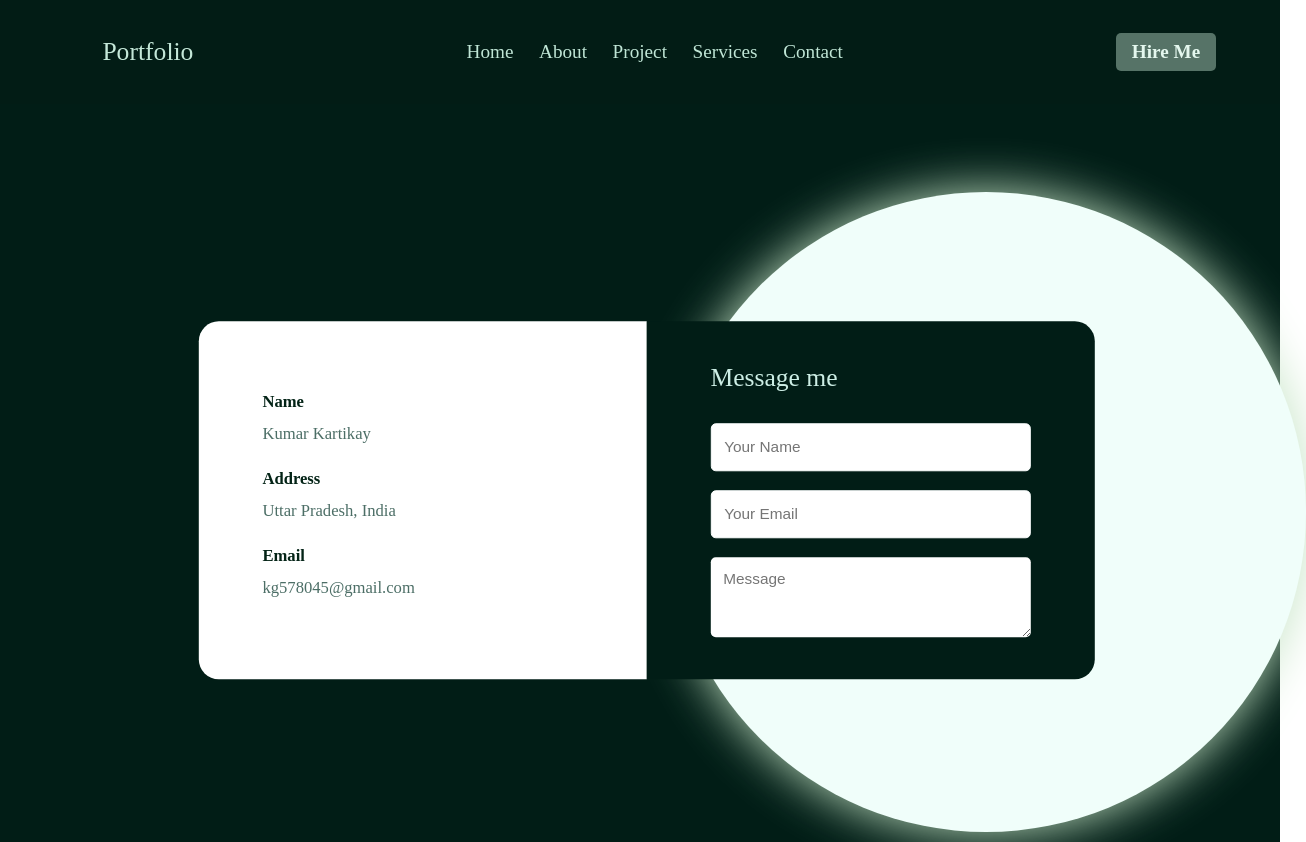
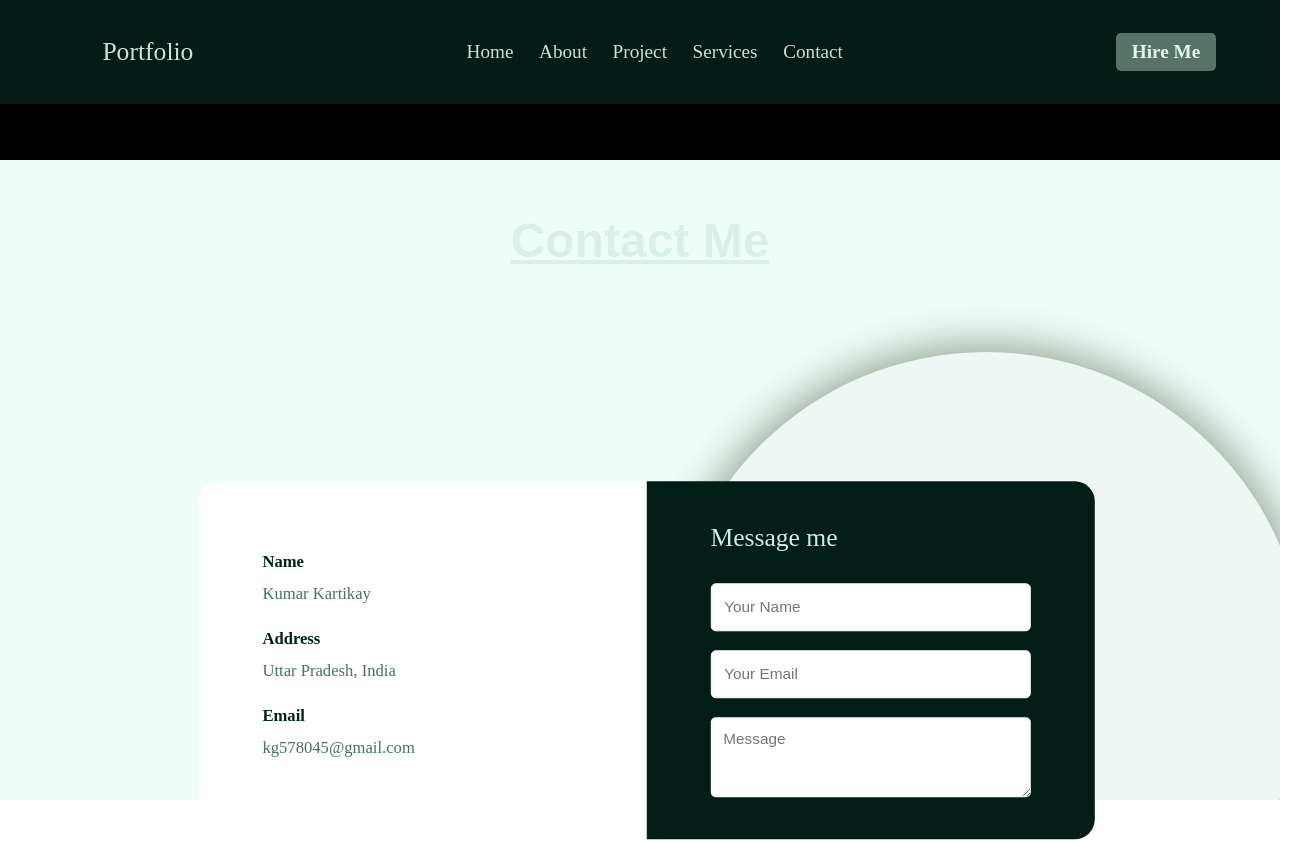
Before and after one commit to Kartikay786/Portfolio, a React (Vite) app: page /contact in a window 1280 px wide. Shown: the top 842 px of the page, 1306 px wide, since content can reach past the window. Built offline with nearby package versions, Linux system fonts and the light colour scheme.

Commit message:
some changes in reponsive

```diff
--- a/index.html
+++ b/index.html
@@ -5,6 +5,18 @@
     <link rel="icon" type="image/svg+xml" href="/vite.svg" />
     <meta name="viewport" content="width=device-width, initial-scale=1.0" />
     <title>Portfolio</title>
+    <style>
+      *{
+        padding: 0;
+        margin: 0;
+        box-sizing: border-box;
+      }
+      html,body{
+        height: 100%;
+        width: 100%;
+        overflow-x: hidden;
+      }
+    </style>
   </head>
   <body>
     <div id="root"></div>
--- a/src/Component/about/about.css
+++ b/src/Component/about/about.css
@@ -1,11 +1,14 @@
+
+
+
 .aboutpage{
     min-height: 100vh;
-    width: 100vw;
+    width: 100%;
     background:linear-gradient(rgb(231, 247, 240),rgb(231, 247, 240),white)
 }
 .tittle{
     height: 20vh;
-    width: 100vw;
+    width: 100%;
     display: flex;
     justify-content: center;
     align-items: center;
--- a/src/Component/contact/contact.css
+++ b/src/Component/contact/contact.css
@@ -1,7 +1,7 @@
 .contactpage{
     height: 150vh;
     width: 100vw;
-    background:rgb(1, 29, 22)
+    background:rgb(240, 254, 250);
     /* background-color: rgb(231, 247, 240); */
 }
 .contactpage .tittle h2{
@@ -88,9 +88,9 @@ textarea{
     height: 50vw;
     width: 50vw;
     border-radius: 50%;
-    background-color: rgb(240, 254, 250);
+    background-color: rgb(237, 247, 244);
     transform: translate(80%,5%);
-    box-shadow: 0px 0px 50px rgb(197, 228, 197);
+    box-shadow: 0px 0px 50px rgb(115, 135, 115);
 }
 .contactcontainer .textbox{
     height: 28vw;
--- a/src/Component/landingpage/landingpage.css
+++ b/src/Component/landingpage/landingpage.css
@@ -1,6 +1,7 @@
+
 .landingpg{
     max-height: 100vh;
-    width: 100vw;
+    width: 100%;
     background :linear-gradient(rgb(231, 247, 240),rgb(231, 247, 240),white);
 }
 .blank{
--- a/src/Component/navbar/Navbar.css
+++ b/src/Component/navbar/Navbar.css
@@ -1,6 +1,8 @@
+
+
 nav{
     height: 13vh;
-    width: 100vw;
+    width: 100%;
     display: flex;
     justify-content: space-between;
     align-items: center;
@@ -49,3 +51,8 @@ font-size: 1.2rem;
 font-weight: 700;
 color:rgb(228, 247, 238);
 }
+
+.hamburgerpg{
+    height: 20vh;
+    background-color: black;
+}
--- a/src/Component/navbar/Navbar.jsx
+++ b/src/Component/navbar/Navbar.jsx
@@ -45,7 +45,11 @@ function Navbar(){
                     <div className="hamburger"><Hamburger toggled={isOpen} toggle={setOpen} /></div>
                     <h2>Hire Me</h2>
                 </div>
+
             </nav>
+            <div className="hamburgerpg">
+
+            </div>
         </>
       )
 }
--- a/src/Component/project/project.css
+++ b/src/Component/project/project.css
@@ -5,20 +5,18 @@
 }
 .projectcontainer{
     min-height: 70vh;
-    min-width: 100vw;
     background-color:rgb(231, 247, 240);
     display: flex;
     align-items: center;
-    justify-content: center;
+    overflow: hidden;
     gap:2vw;
 }
 
 .projectcard{
     min-height: 45vh;
-    min-width: 30vw;
+    min-width: 32vw;
     border-radius: 20px;
     /* background-color: white; */
-    overflow: hidden;
 }
 .projectcard img{
     height: 33vh;
--- a/src/Component/project/project.jsx
+++ b/src/Component/project/project.jsx
@@ -14,13 +14,28 @@ function Project(){
         <div className="projectpage">
           <div className="tittle"><h2>MY Work</h2></div>
           <div className="projectcontainer">
+
                 <div className="projectcard">
                         <img src={p1image} alt="" />
                         <div className="projecttext">
                             <h2>Clone of Cynthia</h2>
                         </div>
+                </div>
 
+                <div className="projectcard">
+                        <img src={p2image} alt="" />
+                        <div className="projecttext">
+                            <h2>Portfolio</h2>
                         </div>
+                </div>
+
+                <div className="projectcard">
+                        <img src={p3image} alt="" />
+                        <div className="projecttext">
+                            <h2>Netflix Clone</h2>
+                        </div>
+                </div>
+
                 <div className="projectcard">
                         <img src={p2image} alt="" />
                         <div className="projecttext">
@@ -28,12 +43,19 @@ function Project(){
                         </div>
 
                 </div>
+
+                <div className="projectcard">
+                        <img src={p2image} alt="" />
+                        <div className="projecttext">
+                            <h2>Portfolio</h2>
+                        </div>
+                </div>
+
                 <div className="projectcard">
                         <img src={p3image} alt="" />
                         <div className="projecttext">
                             <h2>Netflix Clone</h2>
                         </div>
-
                 </div>
           </div>
         </div>
--- a/src/Component/service/service.css
+++ b/src/Component/service/service.css
@@ -1,6 +1,8 @@
+
+
 .servicepage{
     min-height: 120vh;
-    width: 100vw;
+    width: 100%;
     background:linear-gradient(rgb(231, 247, 240),rgb(231, 247, 240),white)
 }
 .cardcontainer{
--- a/src/layout.jsx
+++ b/src/layout.jsx
@@ -16,6 +16,7 @@ function Layout(){
     return(
     <Router>
         <Navbar/>
+
         <Routes>
             <Route path="/" element={<Home/>}/>
             <Route path="about" element={<Aboutpage/>}/>
```
Lines whose indentation alone changed are shown as unchanged.
